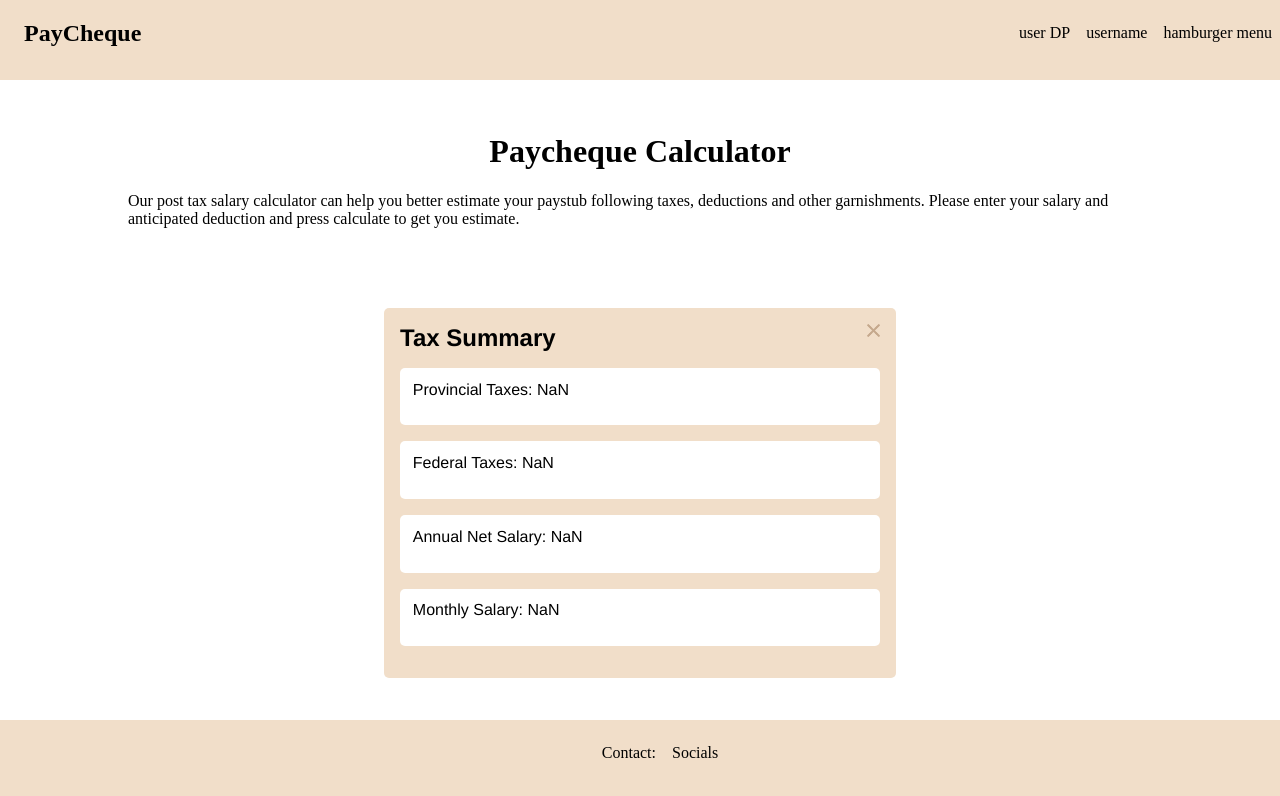
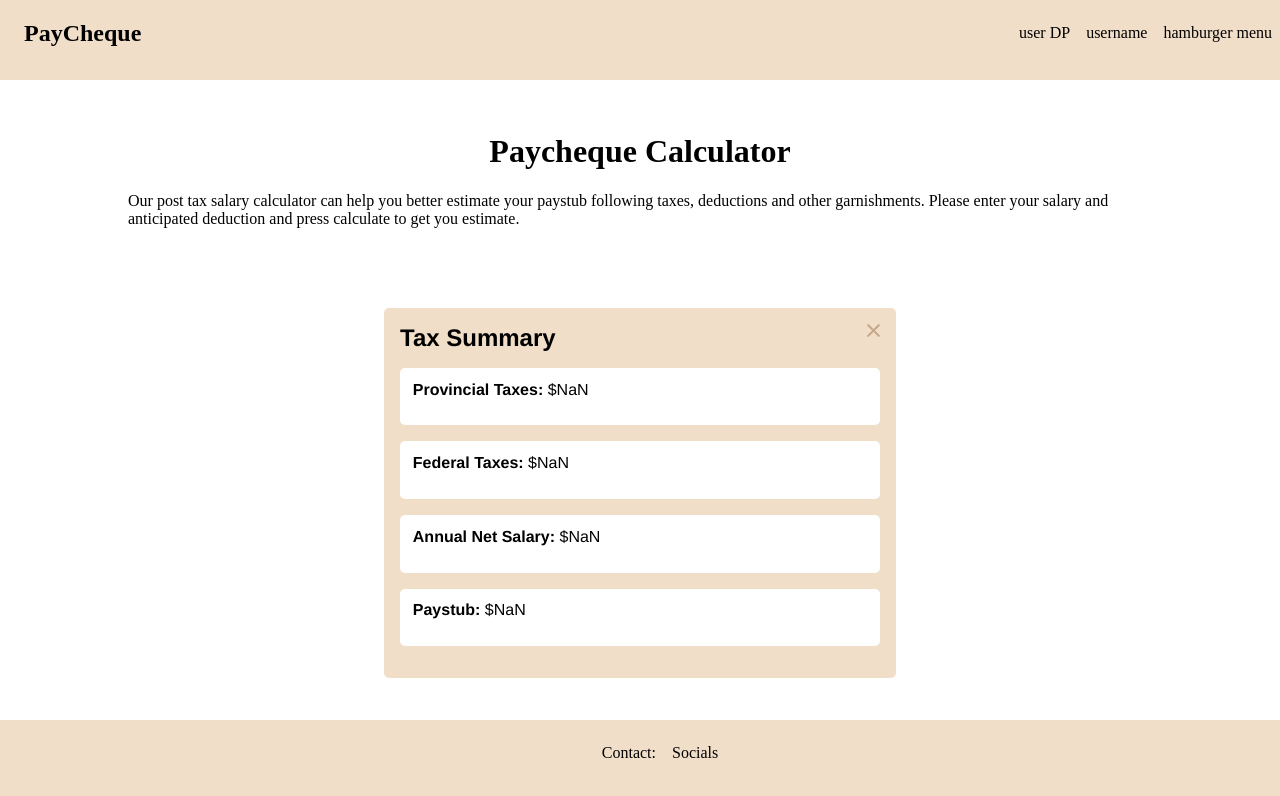
Before and after one commit to Jevaughn-W/Paycheque, a React (Create React App) app: page / in a window 1280 px wide. Both pictures are taken after typing "Sample" into the empty fields and a click on the button "Calculate". Shown: the top 796 px of the page. Built offline with nearby package versions, Linux system fonts and the light colour scheme.

Commit message:
Reformat outputs and allow caluculation of paystub based on payperiod

```diff
--- a/src/components/form/showCalculation.jsx
+++ b/src/components/form/showCalculation.jsx
@@ -3,6 +3,16 @@ import React from "react";
 
 
 export default function ShowCalculation(props) {
+
+  const payPeriods = {
+    'Annually' : 1,
+    'Monthly' : 12,
+    'Semi-Monthly' : 24,
+    'Bi-Weekly': 26
+  };
+
+  let annualNetSalary = Math.round((props.state.Salary - props.state.provincialTax - props.state.federalTax) * 100) / 100;
+  let paystub = Math.round(((props.state.Salary - props.state.provincialTax - props.state.federalTax)/payPeriods[props.state.PayPeriod])* 100) / 100;
 
   return(
     <section className="result">
@@ -16,10 +26,10 @@ export default function ShowCalculation(props) {
         />
       </div>
       <div className="result-body">
-        <p>Provincial Taxes: {props.state.provincialTax}</p>
-        <p>Federal Taxes: {props.state.federalTax}</p>
-        <p>Annual Net Salary: {props.state.Salary - props.state.provincialTax - props.state.federalTax}</p>
-        <p>Monthly Salary: {(props.state.Salary - props.state.provincialTax - props.state.federalTax)/12}</p>
+        <p><strong>Provincial Taxes:</strong> ${Math.round(props.state.provincialTax * 100) / 100}</p>
+        <p><strong>Federal Taxes:</strong> ${Math.round(props.state.federalTax * 100) /100}</p>
+        <p><strong>Annual Net Salary:</strong> ${annualNetSalary}</p>
+        <p><strong>Paystub:</strong> ${paystub}</p>
       </div>
     </section>
   )
```
